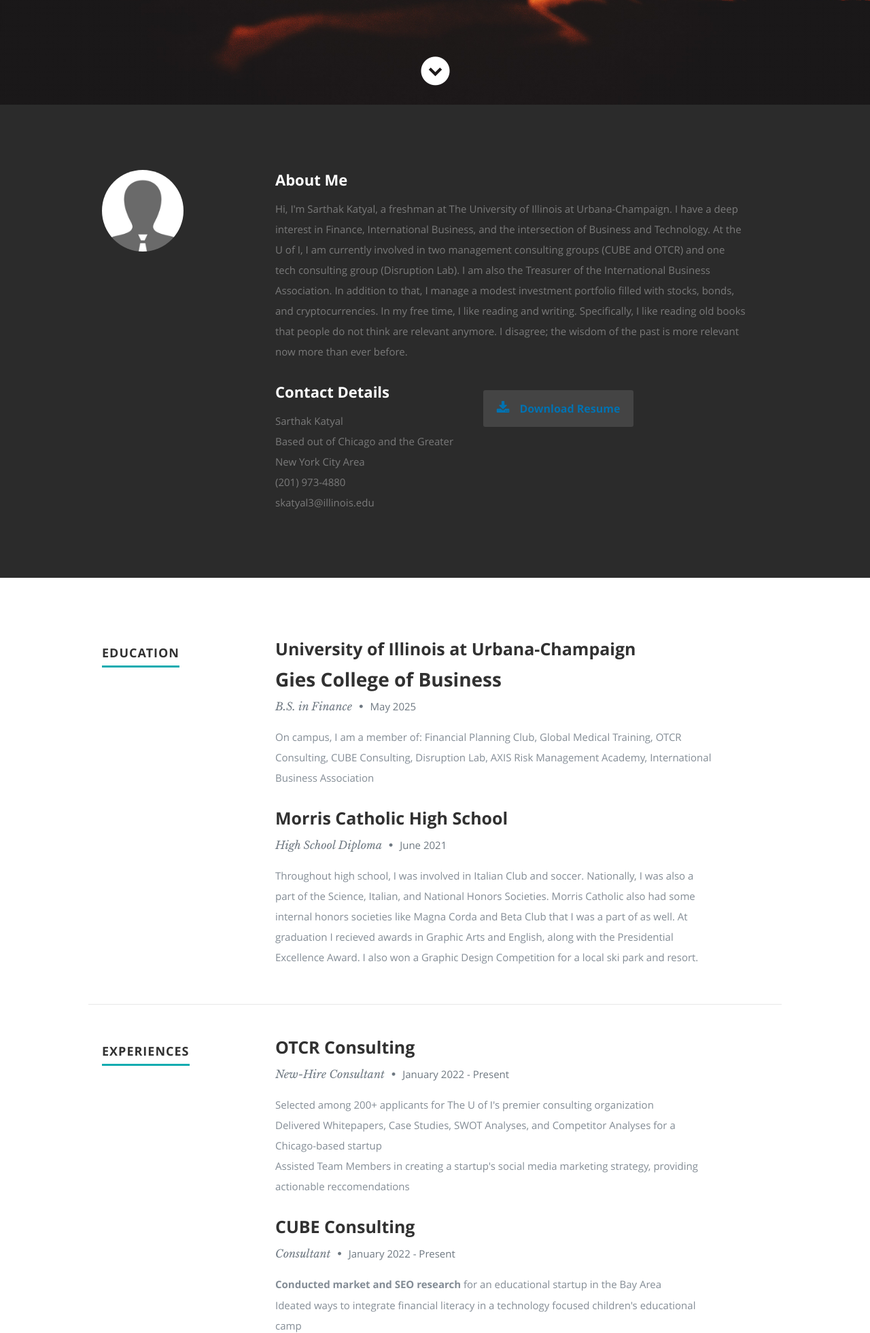
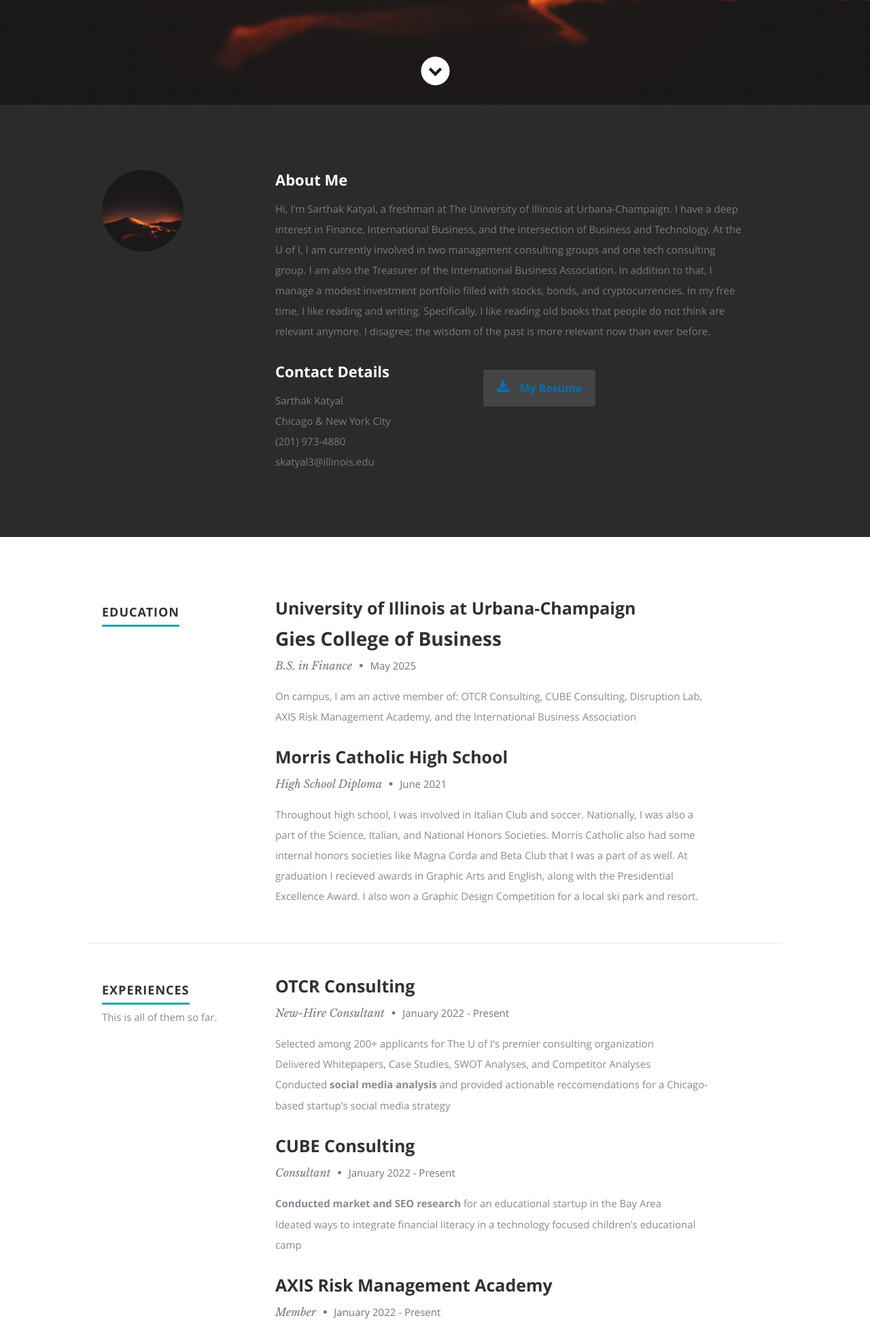
Before and after one commit to Sarthak-Katyal/Sarthak-Katyal-Website, a Flask app: page / in a window 1280 px wide. Shown: the part 646-2607 px from the top of the page at 68% size. Run offline with Flask 2, Linux system fonts and the light colour scheme; some libraries are stand-ins or nearby versions.

Commit message:
Mark I.II

```diff
--- a/static/css/layout.css
+++ b/static/css/layout.css
@@ -362,24 +367,28 @@ ul#nav li.current a { color: #F06000; }
 }
 @-moz-keyframes illustrator {
   0%   { width: 0px;  }
-  100% { width: 55%;  }
+  100% { width: 70%;  }
 }
-@-moz-keyframes wordpress {
+@-moz-keyframes python {
+  0%   { width: 0px;  }
+  100% { width: 60%;  }
+}
+@-moz-keyframes html5 {
   0%   { width: 0px;  }
   100% { width: 50%;  }
 }
-@-moz-keyframes css {
-  0%   { width: 0px;  }
-  100% { width: 90%;  }
-}
-@-moz-keyframes html5 {
+@-moz-keyframes hindi {
   0%   { width: 0px;  }
   100% { width: 80%;  }
 }
-@-moz-keyframes jquery {
+@-moz-keyframes urdu {
   0%   { width: 0px;  }
-  100% { width: 50%;  }
+  100% { width: 75%;  }
 }
+@-moz-keyframes italian {
+   0%   { width: 0px;  }
+   100% { width: 60%;  }
+ }
 
 @-webkit-keyframes photoshop {
   0%   { width: 0px;  }
@@ -387,24 +396,28 @@ ul#nav li.current a { color: #F06000; }
 }
 @-webkit-keyframes illustrator {
   0%   { width: 0px;  }
-  100% { width: 55%;  }
+  100% { width: 70%;  }
 }
-@-webkit-keyframes wordpress {
+@-webkit-keyframes python {
+  0%   { width: 0px;  }
+  100% { width: 60%;  }
+}
+@-webkit-keyframes html5 {
   0%   { width: 0px;  }
   100% { width: 50%;  }
 }
-@-webkit-keyframes css {
-  0%   { width: 0px;  }
-  100% { width: 90%;  }
-}
-@-webkit-keyframes html5 {
+@-webkit-keyframes hindi {
   0%   { width: 0px;  }
   100% { width: 80%;  }
 }
-@-webkit-keyframes jquery {
+@-webkit-keyframes urdu {
   0%   { width: 0px;  }
-  100% { width: 50%;  }
+  100% { width: 75%;  }
 }
+@-webkit-keyframes italian {
+   0%   { width: 0px;  }
+   100% { width: 60%;  }
+ }
 
 /* ------------------------------------------------------------------ */
 /* e. Portfolio Section
--- a/templates/index.html
+++ b/templates/index.html
@@ -55,7 +55,8 @@
       <div class="row banner">
          <div class="banner-text">
             <h1 class="responsive-headline">I'm Sarthak Katyal.</h1>
-            <h3>I'm a Finance student at the University of Illinois Urbana-Champiagn. I'm a <span>consultant</span>, <span>reader</span> and <span>writer.</span>
+            <h3>I'm a Finance student at the University of Illinois Urbana-Champiagn.
+               I'm a <span>consultant</span>, <span>reader</span> and <span>writer.</span>
             Feel free to <a class="smoothscroll" href="#about">start scrolling</a>
             and learn more <a class="smoothscroll" href="#about">about me</a>.</h3>
             <hr />
@@ -80,7 +81,7 @@
 
          <div class="three columns">
 
-            <img class="profile-pic"  src="images/profilepic.jpg" alt="" />
+            <img class="profile-pic"  src="/static/images/header-background.jpg" alt="" />
 
          </div>
 
@@ -90,12 +91,12 @@
 
             <p>Hi, I'm Sarthak Katyal, a freshman at The University of Illinois at Urbana-Champaign.
                I have a deep interest in Finance, International Business, and the intersection of Business and Technology.
-               At the U of I, I am currently involved in two management consulting groups (CUBE and OTCR) and one tech consulting group (Disruption Lab).
+               At the U of I, I am currently involved in two management consulting groups and one tech consulting group.
                I am also the Treasurer of the International Business Association.
                In addition to that, I manage a modest investment portfolio filled with stocks, bonds, and cryptocurrencies.
                In my free time, I like reading and writing.
                Specifically, I like reading old books that people do not think are relevant anymore.
-               I disagree; the wisdom of the past is more relevant now more than ever before.
+               I disagree; the wisdom of the past is more relevant now than ever before.
             </p>
 
             <div class="row">
@@ -105,7 +106,7 @@
                   <h2>Contact Details</h2>
                   <p class="address">
 						   <span>Sarthak Katyal</span><br>
-						   <span>Based out of Chicago and the Greater New York City Area<br>
+						   <span>Chicago & New York City <br>
                      <!-- </span><br> -->
 						   <span>(201) 973-4880</span><br>
                      <span>skatyal3@illinois.edu</span>
@@ -115,7 +116,7 @@
 
                <div class="columns download">
                   <p>
-                     <a href="#" class="button"><i class="fa fa-download"></i>Download Resume</a>
+                     <a href="https://docs.google.com/document/d/1CZda2yUTzPX_JNeczYdxN3c3ePGBsjtJ4NvNjyVXyEg/edit?usp=sharing" class="button"><i class="fa fa-download"></i>My Resume</a>
                   </p>
                </div>
 
@@ -151,9 +152,8 @@
                   <p class="info">B.S. in Finance <span>&bull;</span> <em class="date">May 2025</em></p>
 
                   <p>
-                  On campus, I am a member of: Financial Planning Club,
-                  Global Medical Training, OTCR Consulting, CUBE Consulting,
-                  Disruption Lab, AXIS Risk Management Academy, International Business Association
+                  On campus, I am an active member of: OTCR Consulting, CUBE Consulting,
+                  Disruption Lab, AXIS Risk Management Academy, and the International Business Association
                   </p>
 
                </div>
@@ -190,6 +190,7 @@
 
          <div class="three columns header-col">
             <h1><span>Experiences</span></h1>
+            <span>This is all of them so far.</span>
          </div>
 
          <div class="nine columns main-col">
@@ -203,8 +204,8 @@
 
                   <p>
                      Selected among 200+ applicants for The U of I's premier consulting organization <br>
-                     Delivered Whitepapers, Case Studies, SWOT Analyses, and Competitor Analyses for a Chicago-based startup <br>
-                     Assisted Team Members in creating a startup's social media marketing strategy, providing actionable reccomendations<br>
+                     Delivered Whitepapers, Case Studies, SWOT Analyses, and Competitor Analyses <br>
+                     Conducted <b>social media analysis</b> and provided actionable reccomendations for a Chicago-based startup's social media strategy <br>
                   </p>
 
                </div>
@@ -235,7 +236,7 @@
                   <p class="info">Member <span>&bull;</span> <em class="date">January 2022 - Present</em></p>
 
                   <p>
-                  <b>Analyzed</b> the risk of clean energy technology development and digitalization<br>
+                  <b>Performed analysis </b> on the risks of clean energy technology development and digitalization<br>
                   Consulted for one of the largest specialty insurers in the world<br>
                   Worked in conjunction with 11 other teams and Illinois Business Consulting<br>
                   </p>
@@ -248,7 +249,7 @@
                <div class="twelve columns">
 
                   <h3>Disruption Lab </h3>
-                  <p class="info">CS Incubator Membor <span>&bull;</span> <em class="date">September 2021 - Present</em></p>
+                  <p class="info">CS Incubator Member <span>&bull;</span> <em class="date">September 2021 - Present</em></p>
 
                   <p>
                   Utilized software to build this website<br>
@@ -298,9 +299,8 @@
 
                   <h3>Xlibris</h3>
                   <p class="info">Freelancer <span>&bull;</span> <em class="date">March 2019 - September 2019</em></p>
-
                   <p>
-                  <b>Edited</b> the book and <b>marketed</b> it through social media <br>
+                  <b>Edited</b> <a href="https://books.google.com/books/about/Rhythmic_Rhymes.html?id=pYmpDwAAQBAJ&source=kp_book_description" ></i>the book</a> and <b>marketed</b> it through social media <br>
                   <b>Utilized Adobe Photoshop and Illustrator </b> to compile the book and create graphics<br>
                   <b>Negotiated </b> price point with the publisher and successfully launched the book online through Amazon and Barnes & Nobles<br>
 
@@ -326,7 +326,7 @@
          <div class="nine columns main-col">
 
             <p>
-            These are some of the technical and language skills that I possess.
+            <h6>These are some of the technical and language skills I possess.</h6>
             </p>
 
 				<div class="bars">
@@ -423,7 +423,7 @@
 
                <div class="widget widget_contact">
 
-					   <h4>Address, Phone, and Email</h4>
+					   <h4>Contact Me!</h4>
 					   <p class="address">
 						   Sarthak Katyal<br>
 						   Chicago & New York City <br>
```
Also changed, not shown: other parts of static/css/layout.css (+20 -15 lines).
